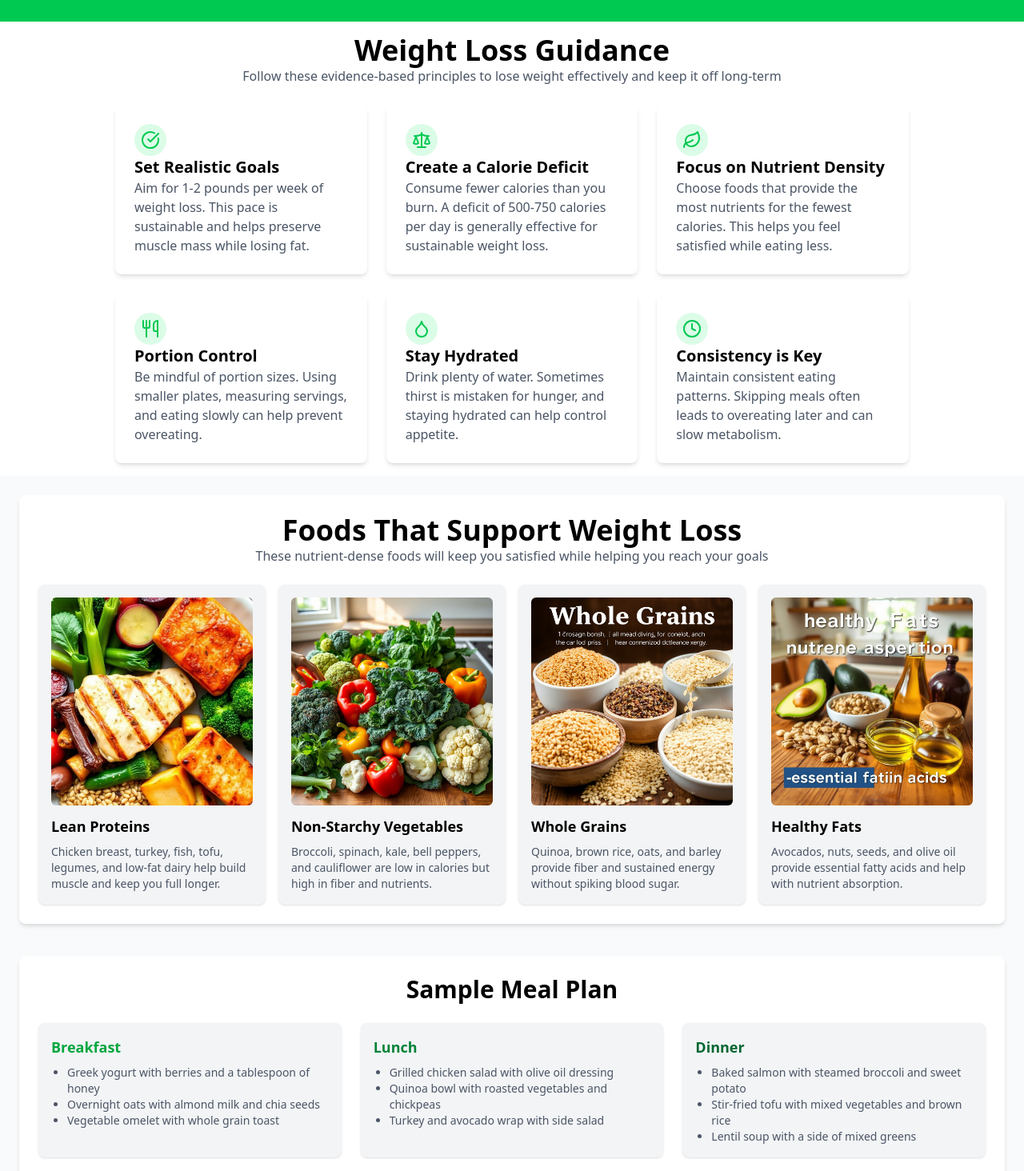
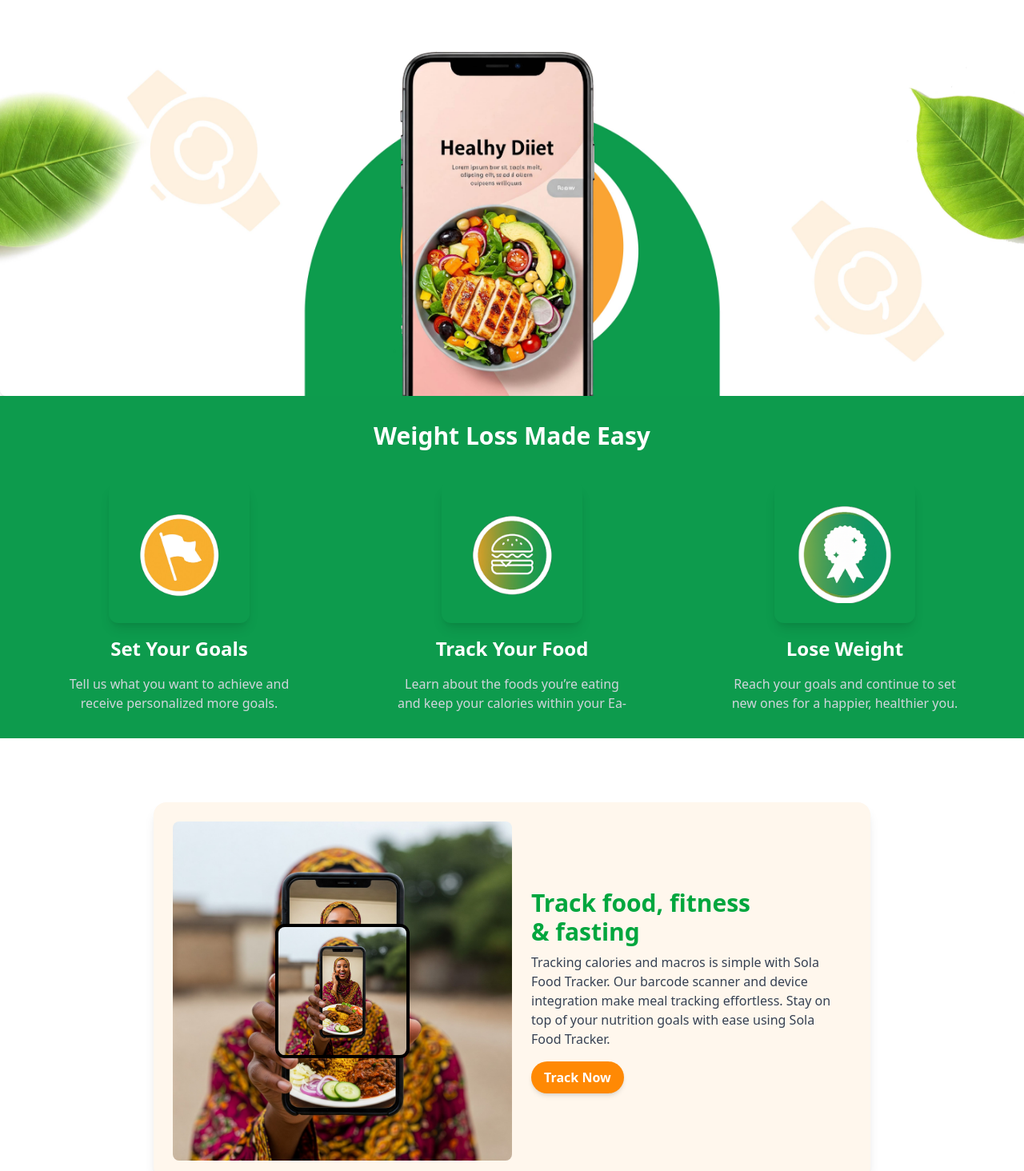
Before and after one commit to abdirisak009/SoloTrack-FontEnd, a React (Vite) app: page / in a window 1280 px wide. Shown: the part 500-1964 px from the top of the page at 80% size. Built offline with nearby package versions, Linux system fonts and the light colour scheme.

Commit message:
Connecting hero page

```diff
--- a/src/App.jsx
+++ b/src/App.jsx
@@ -5,6 +5,7 @@ import Recipe_cooking from "./pages/Recipe_cooking";
 import Signup from "./pages/Signup";
 import LifestyleMindset from "./pages/LifestyleMindset";
 import { Route,Routes } from "react-router-dom";
+import Heros from "./pages/Heros";
 
 
 
@@ -12,11 +13,12 @@ const App = () => {
   return (
     <div>
       <Routes>
-        <Route path="/" element={<WeightLoss />}></Route>
+        <Route path="/WeightLoss" element={<WeightLoss />}></Route>
         <Route path="/Nutrition" element={<Nutrition />}></Route>
         <Route path="/RecipeCooking" element={<Recipe_cooking />}></Route>
         <Route path="/Signup" element={<Signup/>}></Route>
         <Route path="/LifestyleMindset" element={<LifestyleMindset />}></Route>
+        <Route path="/" element={<Heros />}></Route>
       </Routes>
     </div>
   );
--- a/src/components/Header.jsx
+++ b/src/components/Header.jsx
@@ -14,7 +14,7 @@ const Header = () => {
         {/* Navigation Links */}
         <ul className="flex space-x-6 text-black font-normal ">
           <li>
-            <Link to="/" className="hover:text-green-600">
+            <Link to="/WeightLoss" className="hover:text-green-600">
               Weight Loss
             </Link>
           </li>
--- a/src/components/Track.jsx
+++ b/src/components/Track.jsx
@@ -5,7 +5,7 @@ import img from "../assets/images/girl-image2.jpg";
 
 const Track = () => {
   return (
-    <div className="flex flex-col md:flex-row items-center bg-orange-50 p-6 rounded-2xl shadow-lg max-w-4xl mx-auto">
+    <div className="flex flex-col md:flex-row items-center bg-orange-50 p-6 rounded-2xl shadow-lg max-w-4xl mx-auto mt-20">
       {/* Left Image Section */}
       <div className="relative w-full md:w-1/2">
         <img
--- a/src/components/Weightlosing.jsx
+++ b/src/components/Weightlosing.jsx
@@ -3,8 +3,8 @@ import React from 'react'
 const Weightlosing = () => {
   return (
 <>
-<div className="bg-[#0D9B4D] py-8">
-  <h1 className="text-white text-3xl font-bold text-center mb-10">
+<div className="bg-[#0D9B4D] py-8 ">
+  <h1 className="text-white text-3xl font-bold text-center mb-10 ">
     Weight Loss Made Easy
   </h1>
   <div className="flex flex-col md:flex-row justify-around px-8 flex-wrap gap-8">
--- /dev/null
+++ b/src/pages/Heros.jsx
@@ -0,0 +1,24 @@
+import React from 'react'
+import Header from '../components/Header'
+import Hero from '../components/Hero'
+import Weightlosing from '../components/Weightlosing'
+import Track from '../components/Track'
+import Footer from '../components/Footer'
+
+
+const Heros = () => {
+  return (
+    <>
+
+        <Header/>
+        <Hero/>
+        <Weightlosing/>
+        <Track/>
+        <Footer/>
+
+
+    </>
+  )
+}
+
+export default Heros
```
